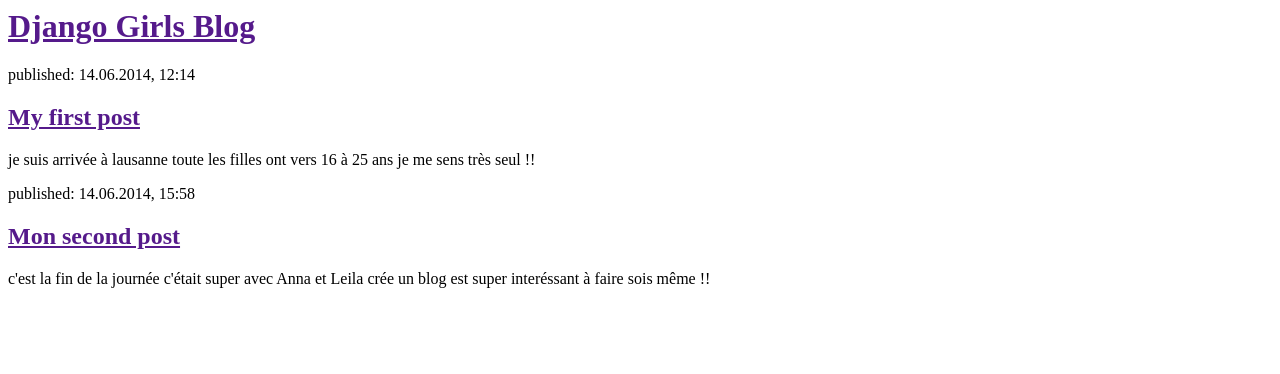
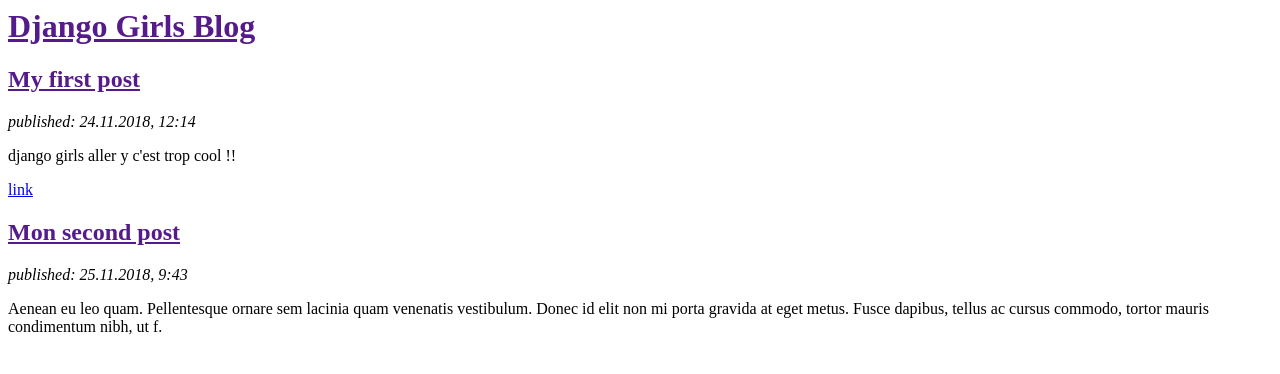
Before and after one commit to UmaSen14/my-first-blog, a Django app: page / in a window 1280 px wide. Shown: the top 374 px of the page. Run offline with Django 3.2, Linux system fonts and the light colour scheme.

Commit message:
Modification du HTML du site

```diff
--- a/blog/templates/blog/post_list.html
+++ b/blog/templates/blog/post_list.html
@@ -8,15 +8,16 @@
         </div>
 
         <div>
-            <p>published: 14.06.2014, 12:14</p>
             <h2><a href="">My first post</a></h2>
-            <p>je suis arrivée à lausanne toute les filles ont vers 16 à 25 ans je me sens très seul !!</p>
+           <em>published: 24.11.2018, 12:14</em>
+            <p>django girls aller y c'est trop cool !!</p>
+            <a href="https://djangogirls.org">link</a>
         </div>
 
         <div>
-            <p>published: 14.06.2014, 15:58</p>
             <h2><a href="">Mon second post</a></h2>
-            <p>c'est la fin de la journée c'était super avec Anna et Leila crée un blog est super interéssant à faire sois même !!</p>
+            <em>published: 25.11.2018, 9:43</em>
+            <p>Aenean eu leo quam. Pellentesque ornare sem lacinia quam venenatis vestibulum. Donec id elit non mi porta gravida at eget metus. Fusce dapibus, tellus ac cursus commodo, tortor mauris condimentum nibh, ut f.</p>
         </div>
     </body>
 </html>
```
